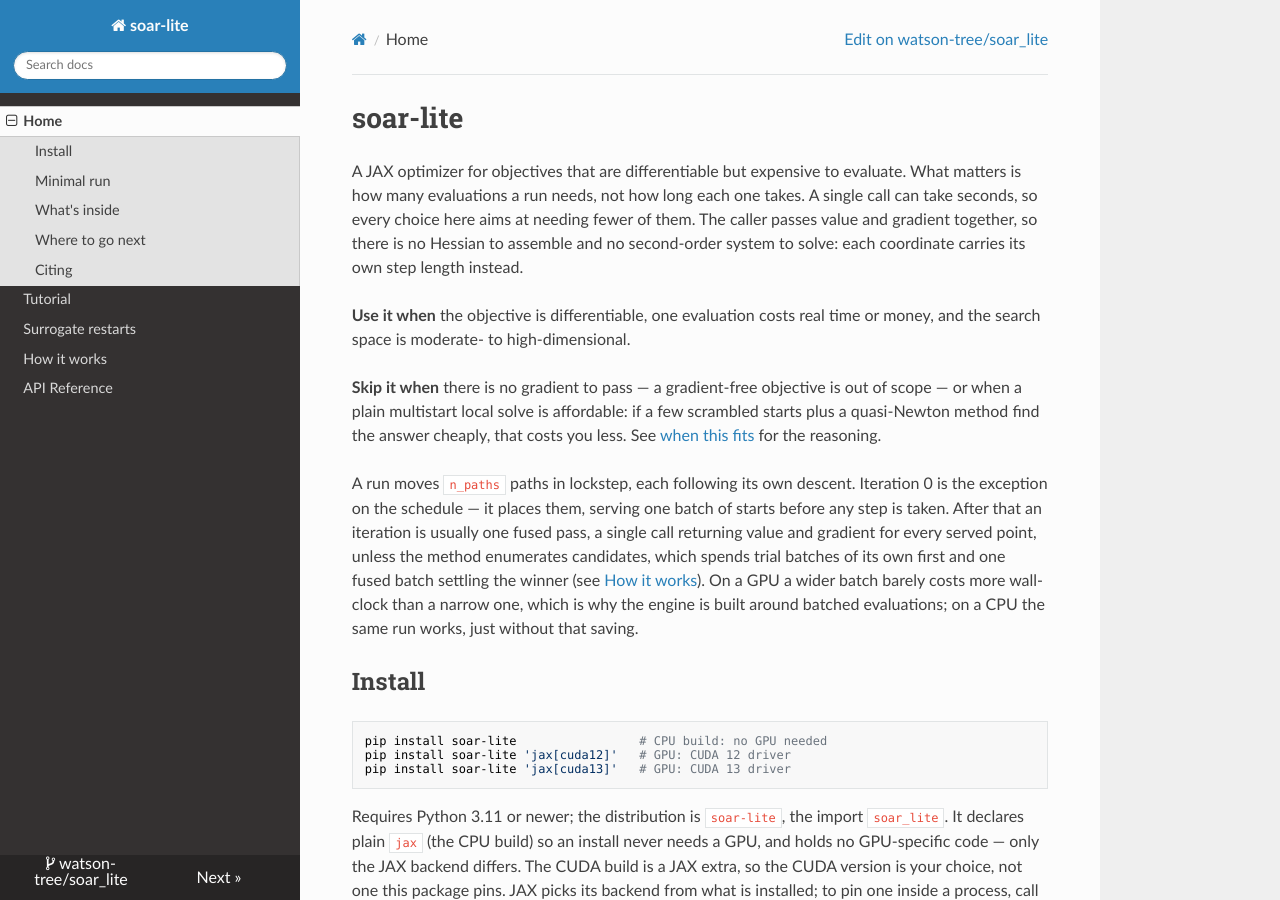
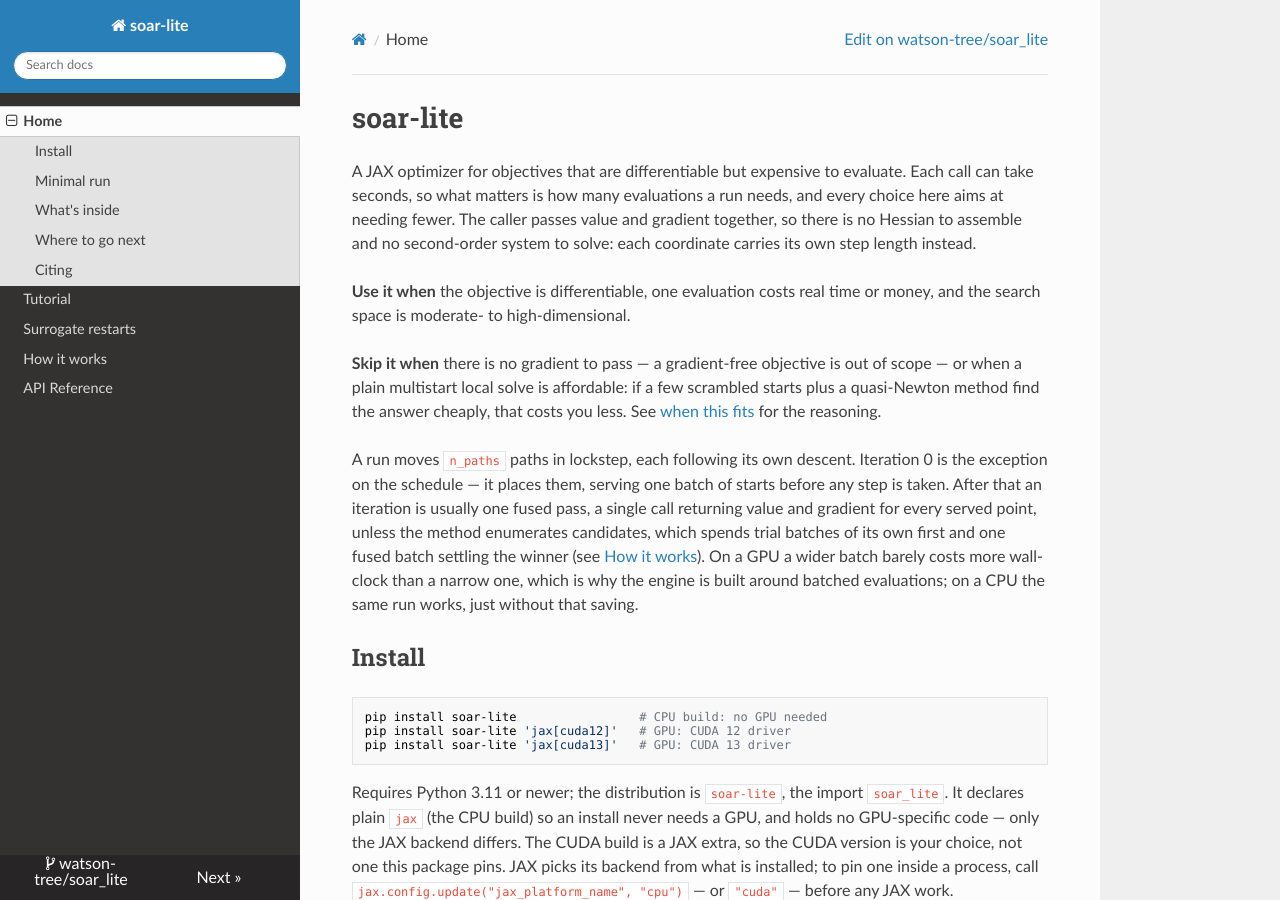
Before and after one commit to watson-tree/soar_lite, an MkDocs documentation site: the page built from docs/index.md, in a window 1280 px wide and 900 px high. Built offline with MkDocs 1.6.1, drawn with Linux system fonts in a browser that asks for light colours; nearby versions of some CDN libraries.

Commit message:
docs: let the opening say the premise once
"What matters is how many evaluations a run needs, not how long each one takes"
and "a single call can take seconds, so every choice here aims at needing fewer
of them" argued the same point twice, and the second one's "them" did not say
what it referred to. One sentence now carries the chain: a call can be slow,
so the count is what matters, so the design spends fewer.

```diff
--- a/docs/index.md
+++ b/docs/index.md
@@ -1,11 +1,10 @@
 # soar-lite
 
 A JAX optimizer for objectives that are differentiable but expensive to
-evaluate. What matters is how many evaluations a run needs, not how long each one
-takes. A single call can take seconds, so every choice here aims at needing fewer
-of them. The caller passes value and gradient together, so there is no Hessian to
-assemble and no second-order system to solve: each coordinate carries its own
-step length instead.
+evaluate. Each call can take seconds, so what matters is how many evaluations a
+run needs, and every choice here aims at needing fewer. The caller passes value
+and gradient together, so there is no Hessian to assemble and no second-order
+system to solve: each coordinate carries its own step length instead.
 
 **Use it when** the objective is differentiable, one evaluation costs real time
 or money, and the search space is moderate- to high-dimensional.
```
Also changed, not shown: README.md (+4 -5 lines).
